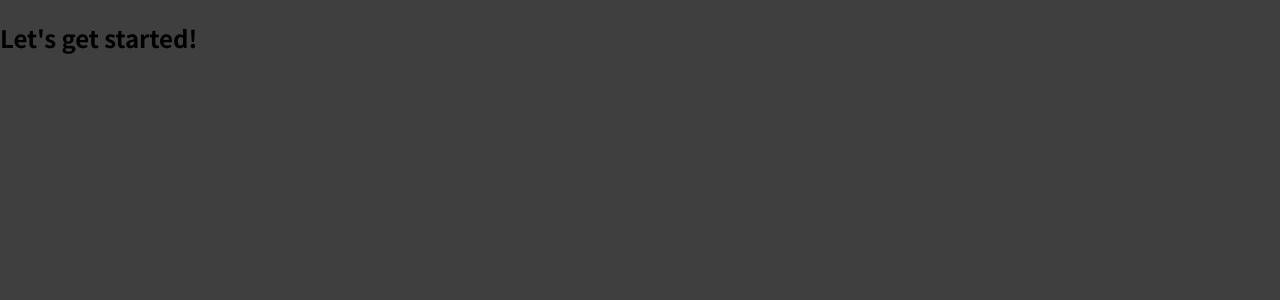
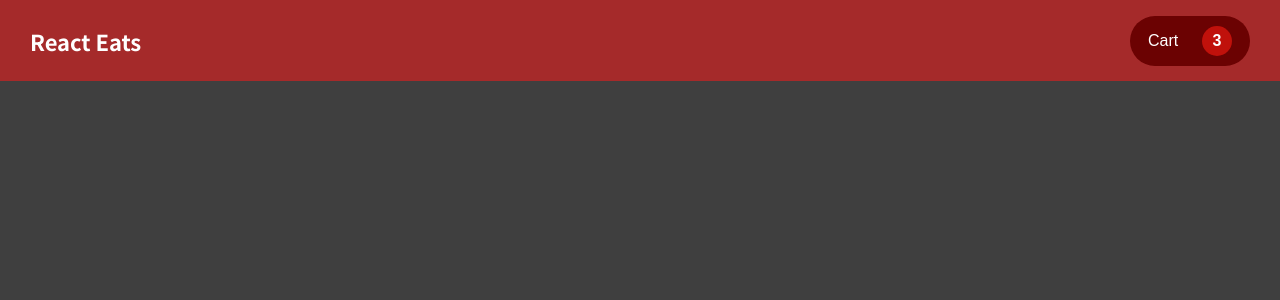
Before and after one commit to bora001/react_eats, a React (Create React App) app: page / in a window 1280 px wide. Shown: the top 300 px of the page. Built offline with nearby package versions, Linux system fonts and the light colour scheme.

Commit message:
add header

```diff
--- a/src/App.js
+++ b/src/App.js
@@ -1,9 +1,11 @@
-function App() {
+import React from "react";
+import Header from "./components/Layout/Header";
+const App = () => {
   return (
     <div>
-      <h2>Let's get started!</h2>
+      <Header />
     </div>
   );
-}
+};
 
 export default App;
--- /dev/null
+++ b/src/components/Layout/Header.css
@@ -0,0 +1,35 @@
+header {
+  display: flex;
+  background-color: brown;
+  padding: 10px 30px;
+  justify-content: space-between;
+  align-items: center;
+}
+
+header h1 {
+  font-size: 22px;
+  color: #fff;
+}
+
+header .cart_btn {
+  border: none;
+  font-size: 16px;
+  width: 120px;
+  height: 50px;
+  color: #fff;
+  border-radius: 25px;
+  background-color: rgb(107, 2, 2);
+  display: flex;
+  justify-content: space-around;
+  align-items: center;
+}
+
+header .cart_btn span {
+  display: block;
+  background-color: rgb(192, 17, 11);
+  font-weight: 900;
+  width: 30px;
+  height: 30px;
+  line-height: 30px;
+  border-radius: 15px;
+}
--- /dev/null
+++ b/src/components/Layout/Header.js
@@ -0,0 +1,16 @@
+import React from "react";
+import "./Header.css";
+const Header = () => {
+  return (
+    <div>
+      <header>
+        <h1>React Eats</h1>
+        <button className="cart_btn">
+          Cart <span>3</span>
+        </button>
+      </header>
+    </div>
+  );
+};
+
+export default Header;
```
Also changed, not shown: 1 other file (tests, documents, lock files or other folders).
